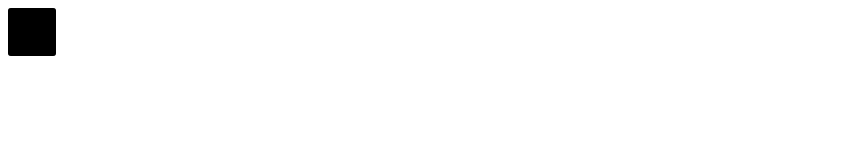
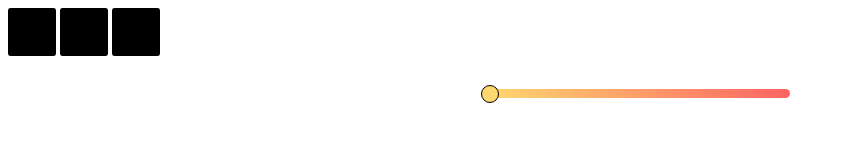
Before and after one commit to VladyslavKvaskov/color-picker, a plain HTML site: page demo/index.html in a window 1280 px wide. Shown: the whole page, without its empty margins (0-845 px from the left). Drawn offline with Linux system fonts and the light colour scheme.

Commit message:
Update index.html

```diff
--- a/demo/index.html
+++ b/demo/index.html
@@ -9,6 +9,9 @@
 
 <body>
   <color-picker id="color_picker"></color-picker>
+  <color-picker id="color_picker"></color-picker>
+  <color-picker id="color_picker"></color-picker>
+  <range-slider style="width:300px;max-width:90%;margin:30px auto;" class="horizontal demo"></range-slider>
   <script src="../demo/app.js"></script>
 </body>
 
```
